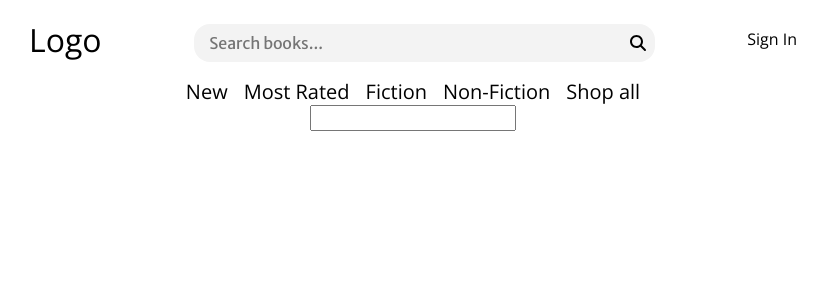
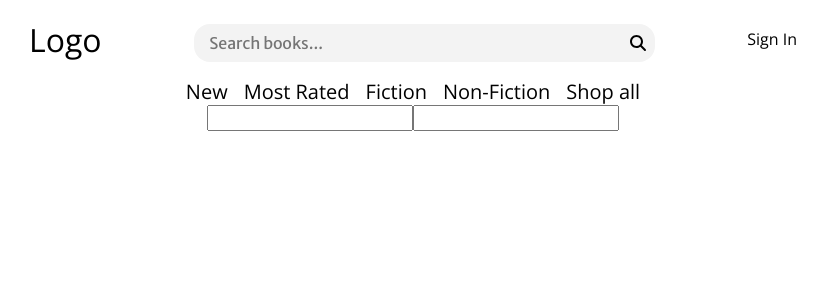
Before and after one commit to Dreamheart92/novel-journeys, a React (Vite) app: page /login in a window 1280 px wide. Shown: the top 300 px of the page, without its empty margins (227-1054 px from the left). Built offline with nearby package versions, Linux system fonts and the light colour scheme.

Commit message:
testing the input component

```diff
--- a/src/pages/auth/login/Login.jsx
+++ b/src/pages/auth/login/Login.jsx
@@ -8,7 +8,8 @@ export default function Login() {
     return (
         <div>
             <Form>
-                <Input {...register("username")}/>
+                <Input label="username" {...register("username", "", {required: true, minLength: 6})}/>
+                <Input label="password" type="password" {...register("password", "", {required: true, minLength: 6})}/>
             </Form>
         </div>
     )
```
